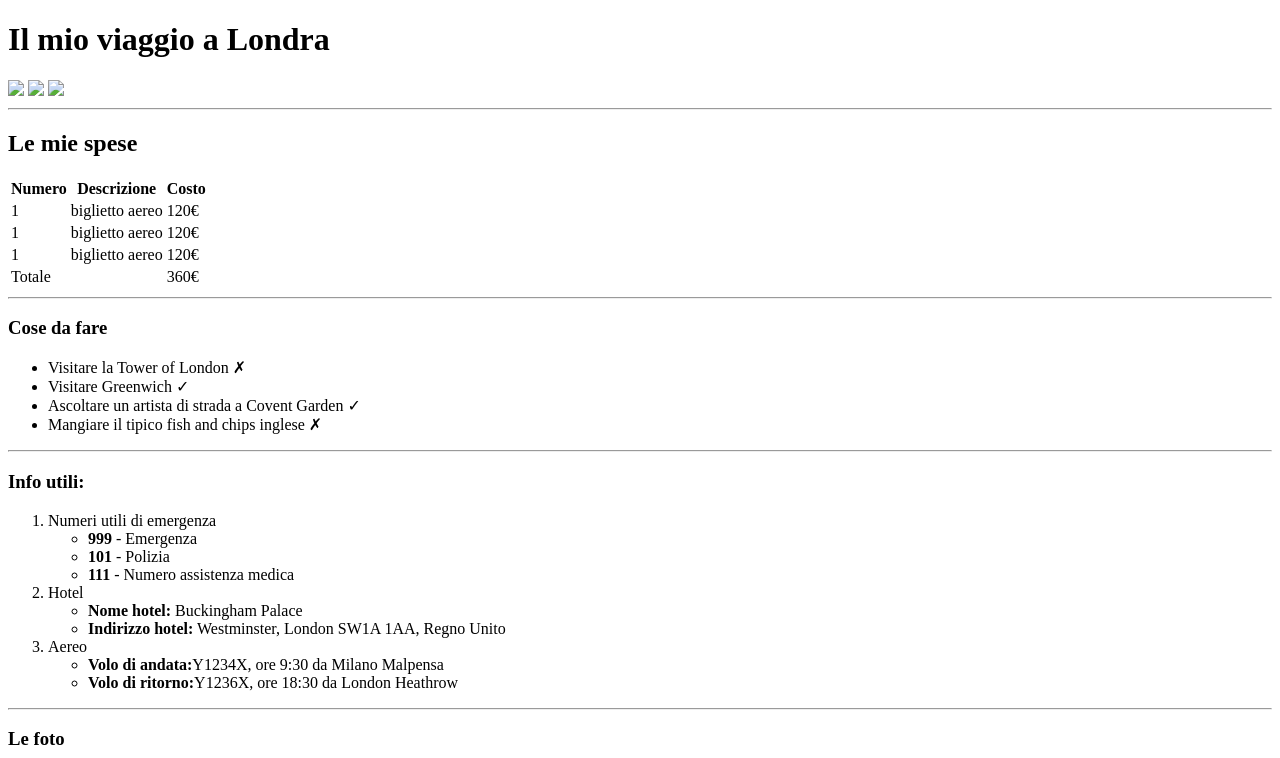
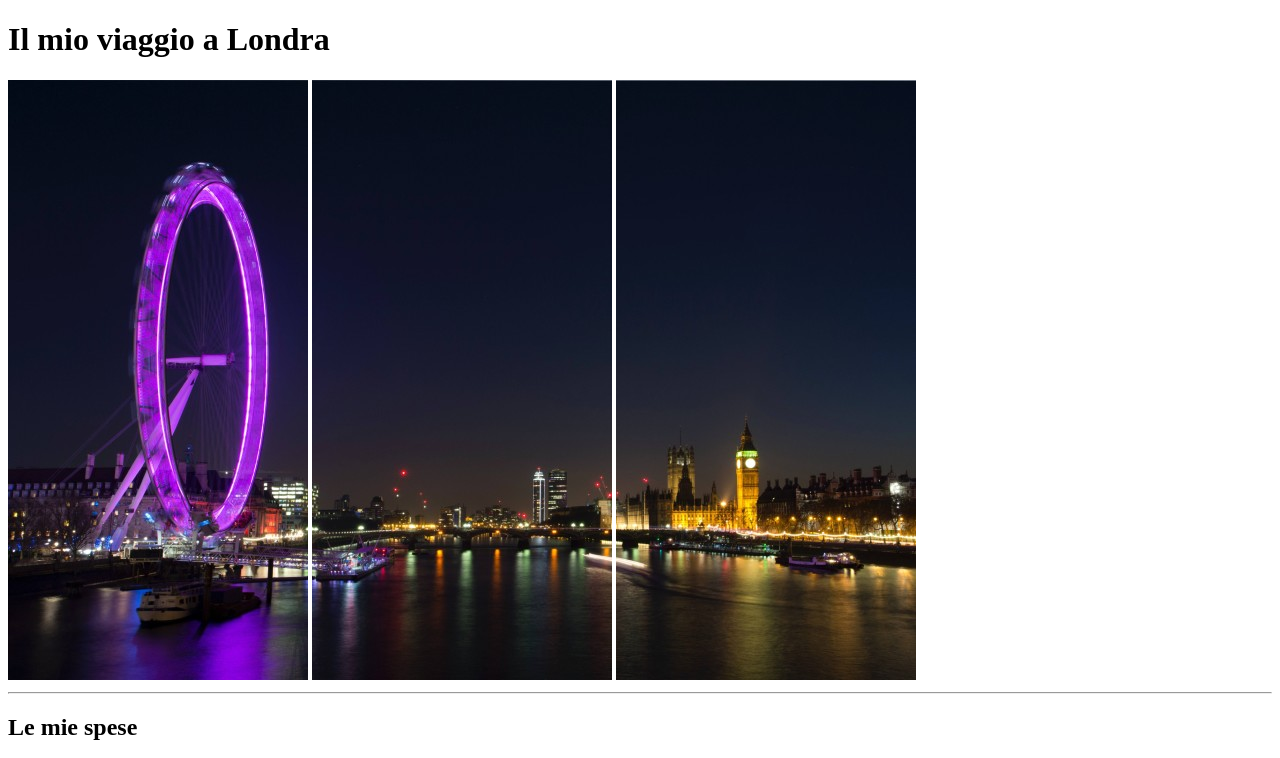
Before and after one commit to VincenzoVitello/html-london-trip, a plain HTML site: page index.html in a window 1280 px wide. Shown: the top 758 px of the page. Drawn offline with Linux system fonts and the light colour scheme.

Commit message:
Progetto finito e immagini

```diff
--- a/index.html
+++ b/index.html
@@ -2,14 +2,17 @@
 <html lang="en">
 <head>
    <title>London Trip</title>
+
 </head>
 <body>
+
     <header>
         <h1>Il mio viaggio a Londra</h1>
-        <img src="pexels-bill-emrich-230794-0.jpg">
-        <img src="pexels-bill-emrich-230794-1.jpg">
-        <img src="pexels-bill-emrich-230794-2.jpg">
-
+        <div>
+        <img src="img/pexels-bill-emrich-230794-0.jpg">
+        <img src="img/pexels-bill-emrich-230794-1.jpg">
+        <img src="img/pexels-bill-emrich-230794-2.jpg">
+        </div>
         <hr>
 
     </header>
@@ -94,6 +97,6 @@
         </div>
     </main>
 
-    <footer></footer>
+
 </body>
 </html>
```
Also changed, not shown: img/pexels-bill-emrich-230794-0.jpg (added), img/pexels-bill-emrich-230794-1.jpg (added), img/pexels-bill-emrich-230794-2.jpg (added), 1 other file.
